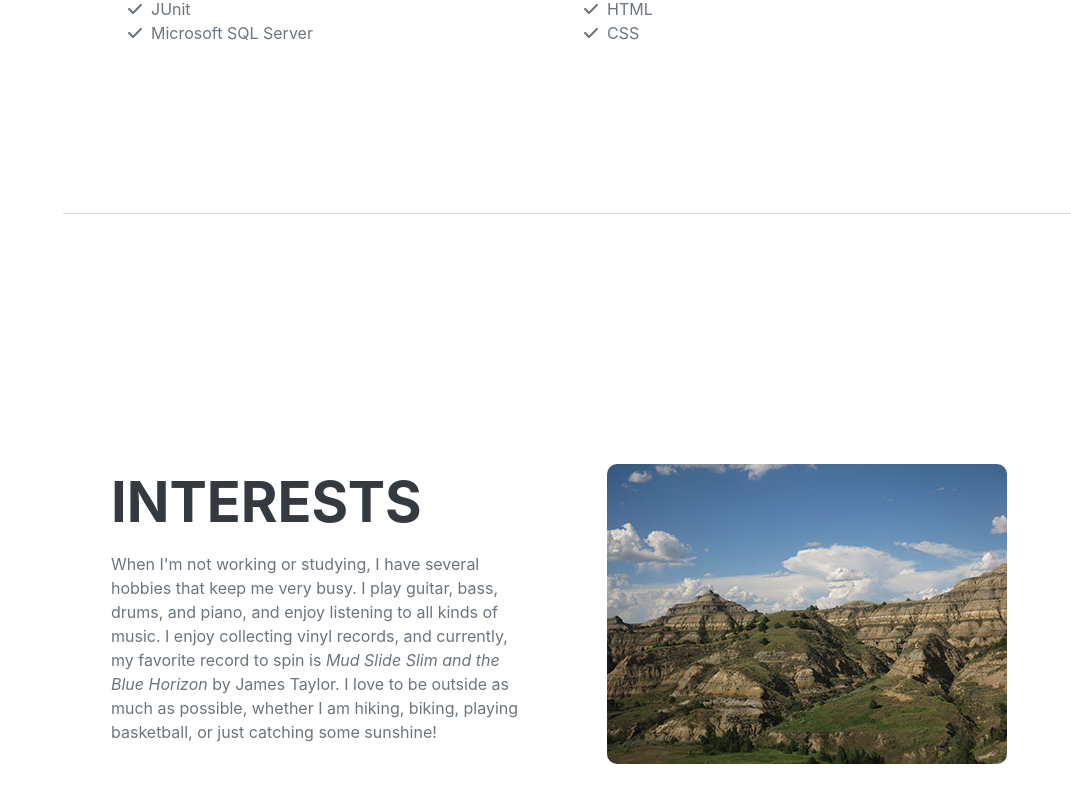
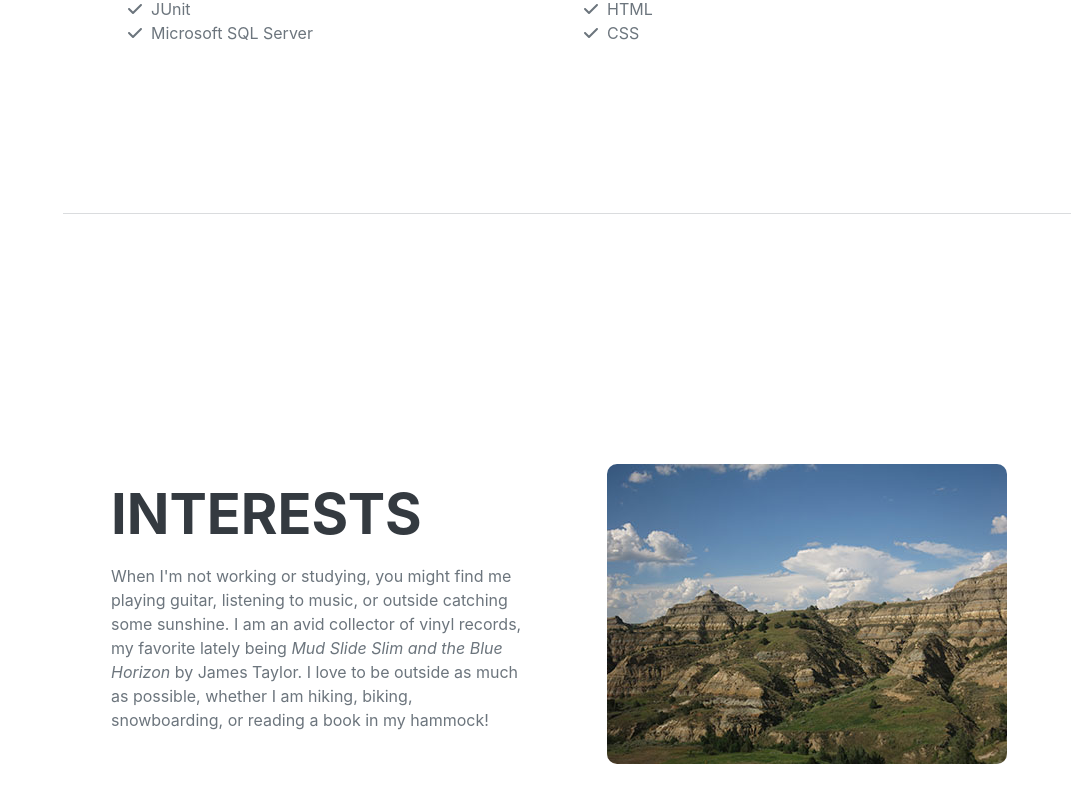
Before and after one commit to jbarkie/portfolio, a React (Create React App) app: page / in a window 1280 px wide. Shown: the part 3212-4015 px from the top of the page, without its empty margins (209-1280 px from the left). Built offline with nearby package versions, Linux system fonts and the light colour scheme; a web font is replaced by a local one.

Commit message:
Update Interests component

```diff
--- a/src/components/Interests.js
+++ b/src/components/Interests.js
@@ -8,8 +8,7 @@ export default function Interests() {
             <main>
                 <div className="resume-section-content">
                     <h2 className="mb-3">Interests</h2>
-                    <p>When I'm not working or studying, I have several hobbies that keep me very busy.
-                        I play guitar, bass, drums, and piano, and enjoy listening to all kinds of music. I  enjoy collecting vinyl records, and currently, my favorite record to spin is <em>Mud Slide Slim and the Blue Horizon</em> by James Taylor. I love to be outside as much as possible, whether I am hiking, biking, playing basketball, or just catching some sunshine! </p>
+                    <p>When I'm not working or studying, you might find me playing guitar, listening to  music, or outside catching some sunshine. I am an avid collector of vinyl records, my favorite lately being <em>Mud Slide Slim and the Blue Horizon</em> by James Taylor. I love to be outside as much as possible, whether I am hiking, biking, snowboarding, or reading a book in my hammock!</p>
                     <p className="mb-0"></p>
                 </div>
             </main>
```
